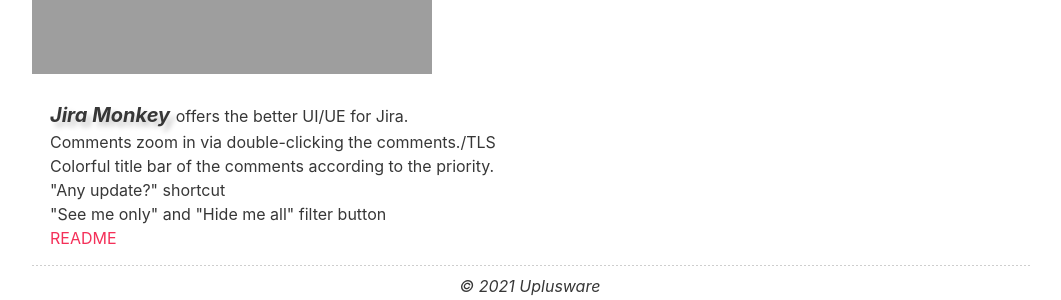
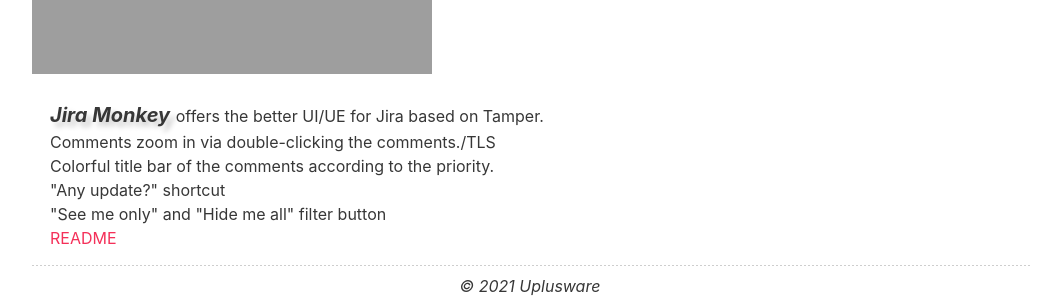
Before and after one commit to uplusware/uplusware.github.io, a Jekyll site: the page index.html, which Jekyll copies as it is, in a window 1280 px wide. Shown: the part 1805-2105 px from the top of the page, without its empty margins (110-1171 px from the left). Built offline with Jekyll 4.4.1, drawn with Linux system fonts in a browser that asks for light colours.

Commit message:
Update index.html

```diff
--- a/index.html
+++ b/index.html
@@ -81,7 +81,7 @@
 		</td><td valign="middle">
 		</td></tr></table>
 		<ul>
-			<li><span style="text-shadow: 5px 5px 5px #cccccc; font-size: 125%"><strong><em>Jira Monkey</em></strong> </span> offers the better UI/UE for Jira.</li>
+			<li><span style="text-shadow: 5px 5px 5px #cccccc; font-size: 125%"><strong><em>Jira Monkey</em></strong> </span> offers the better UI/UE for Jira based on Tamper.</li>
             		<li>Comments zoom in via double-clicking the comments./TLS</li>
 			<li>Colorful title bar of the comments according to the priority.</li>
 			<li>"Any update?" shortcut</a></li>
```
